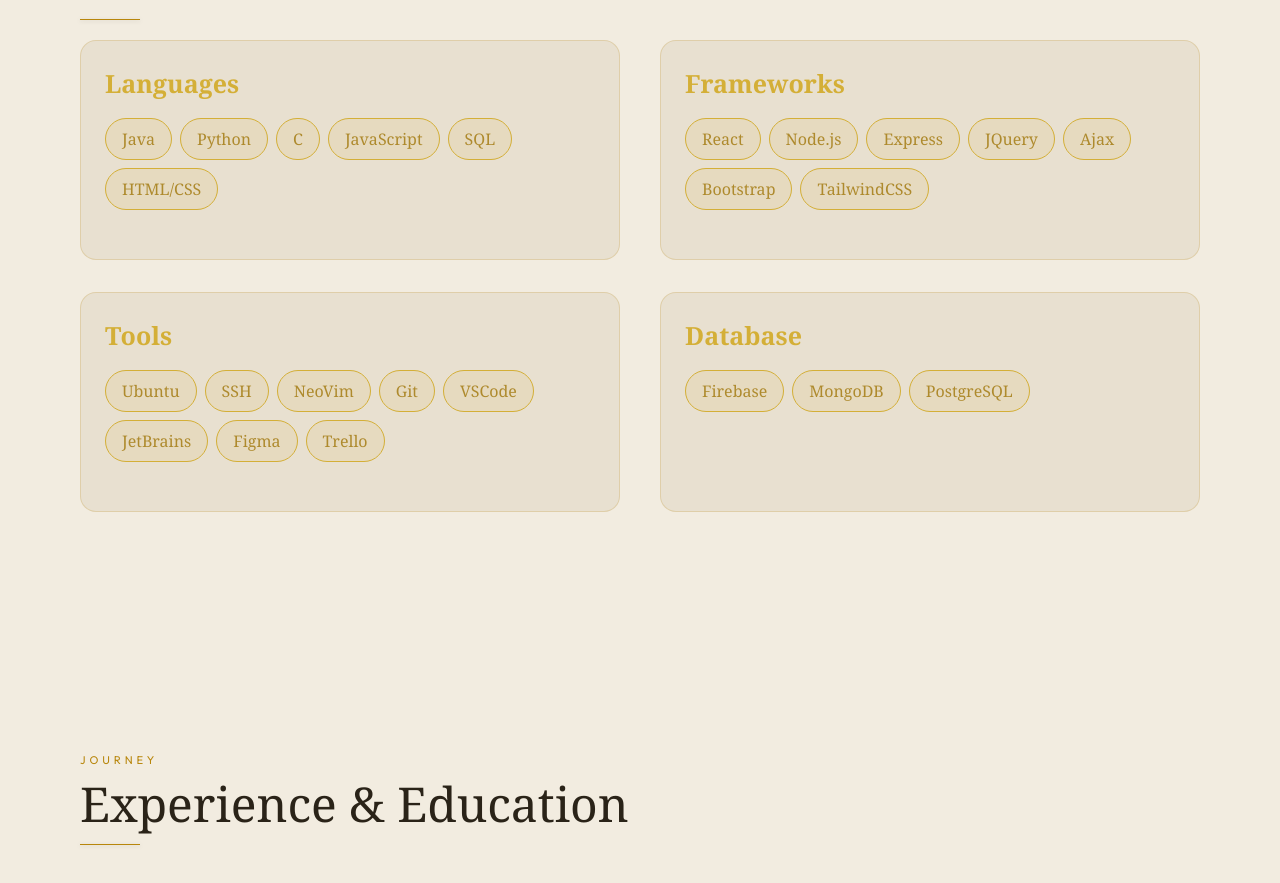
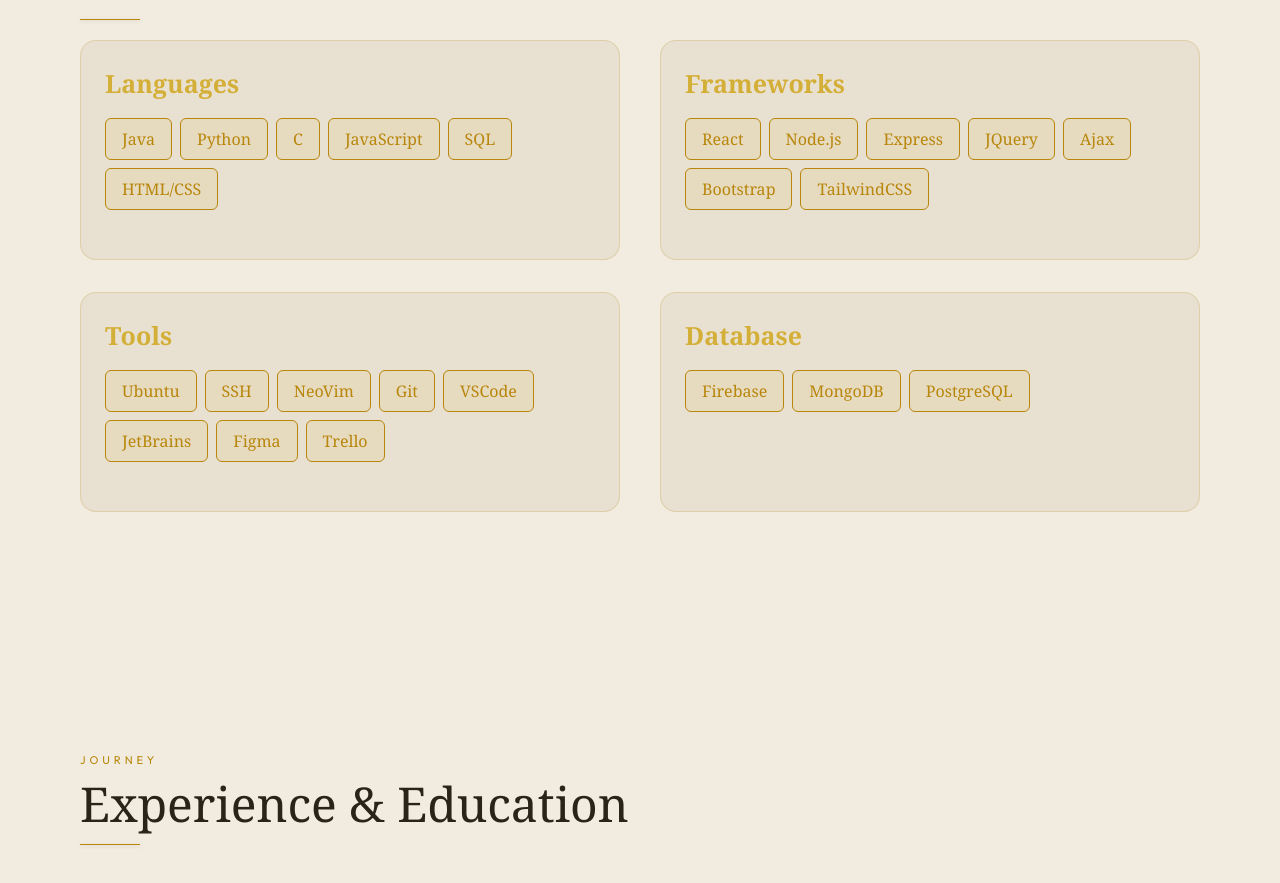
Before and after one commit to kpasag/Portfolio, a React (Vite) app: page / in a window 1280 px wide. Shown: the part 2268-3151 px from the top of the page. Built offline with nearby package versions, Linux system fonts and the light colour scheme.

Commit message:
Create footer file and revise css styling

```diff
--- a/src/Body.jsx
+++ b/src/Body.jsx
@@ -39,7 +39,7 @@
       <div className="flex gap-2 text-[#ae8a2d] text-md flex-wrap">
         {skills.map((skill, index) => (
           <p
-            className="bg-[rgba(212,168,67,0.12)] px-4 py-2 border rounded-3xl border-[#D4AF37] "
+            className="bg-[rgba(212,168,67,0.12)] px-4 py-2 transition-all hover:bg-[#B8860B] hover:text-[#F2ECE0] duration-300 text-[#B8860B] border border-[#B8860B] rounded-md"
             key={index}
           >
             {skill}
--- /dev/null
+++ b/src/Footer.jsx
@@ -0,0 +1,6 @@
+function Footer() {
+
+
+}
+
+export default Footer;
```
Also changed, not shown: tailwind.config.js (deleted).
